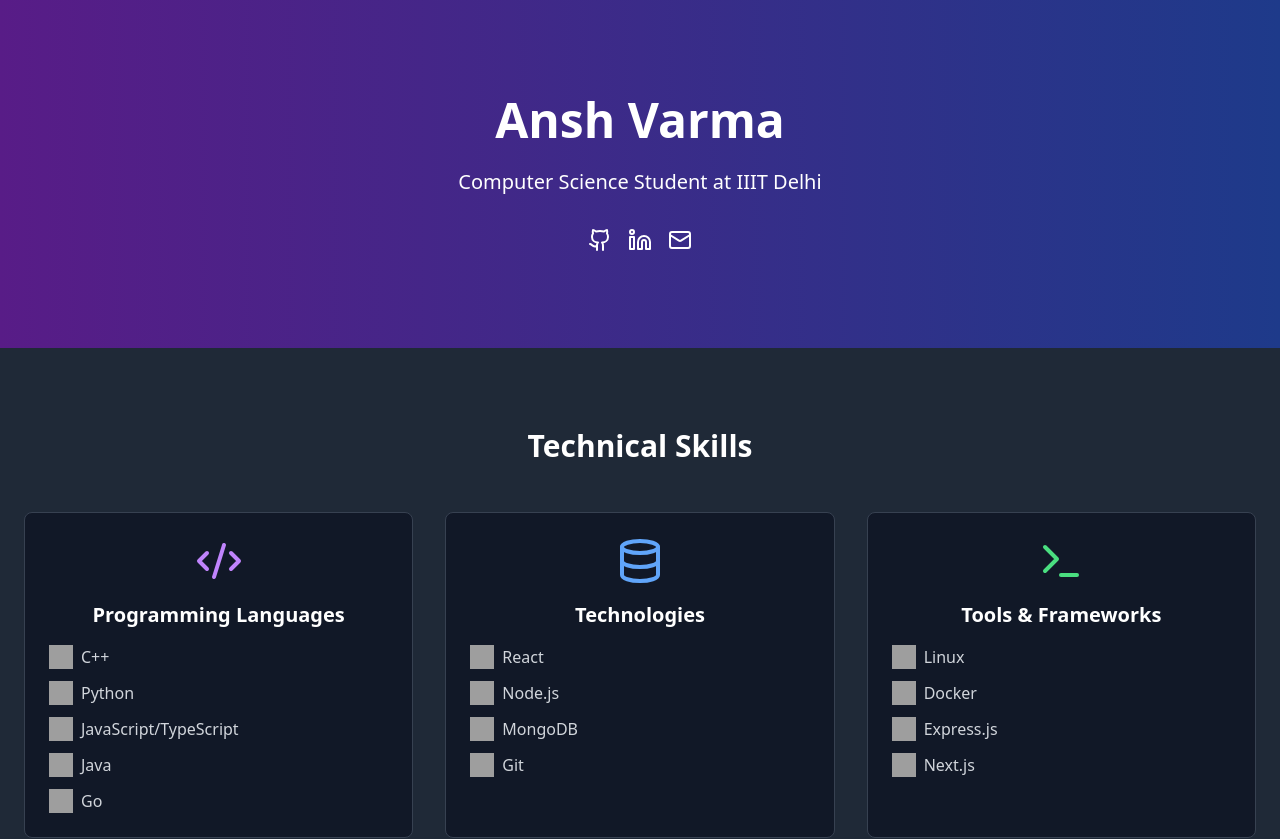
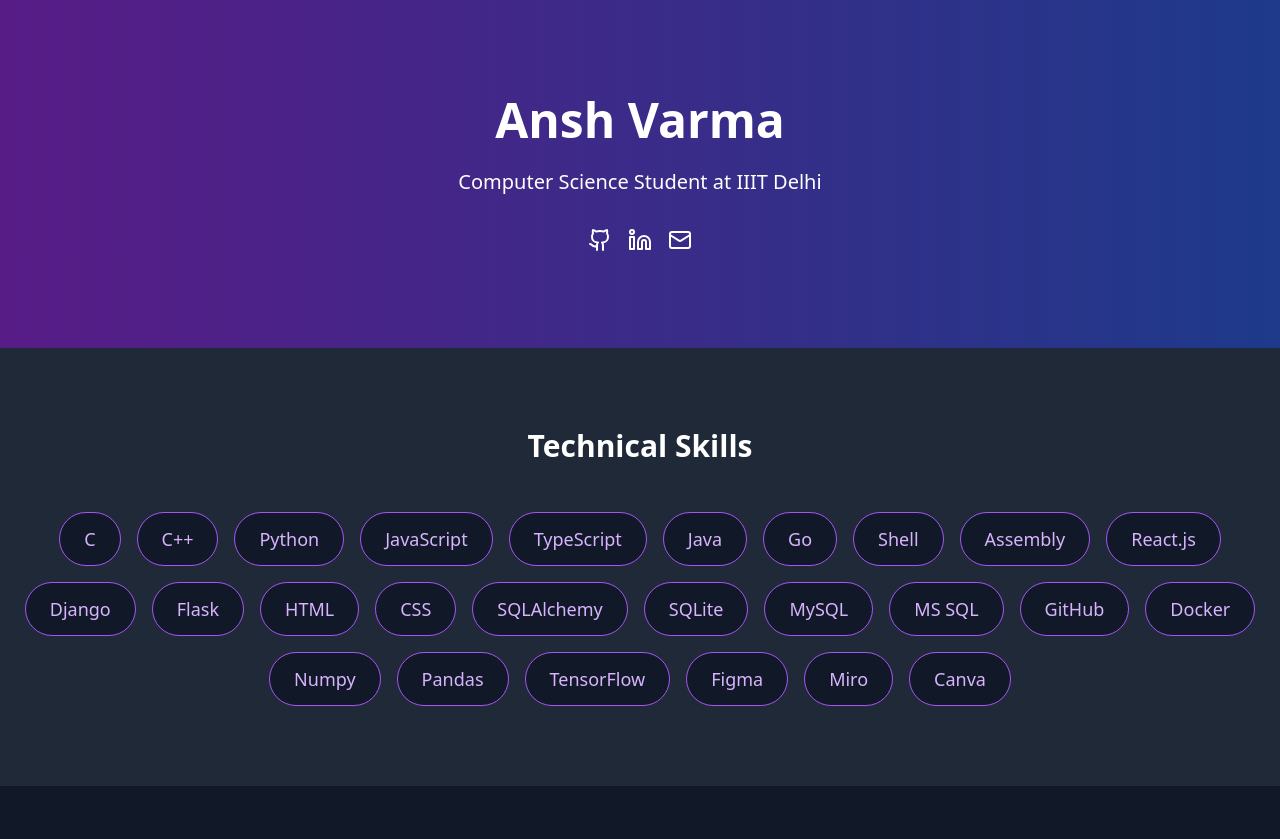
Before and after one commit to meechan16/Portfolio, a React (Vite) app: page / in a window 1280 px wide. Shown: the top 839 px of the page. Built offline with nearby package versions, Linux system fonts and the light colour scheme; grey boxes are pictures that could not be loaded.

Commit message:
skills-sections-updated

```diff
--- a/src/App.tsx
+++ b/src/App.tsx
@@ -45,97 +45,51 @@ function App() {
       </div>
     </div>
   </header>
-{/* Skills Section */}
-<section className="py-20 bg-gray-800">
+      {/* Skills Section */}
+      <section className="py-20 bg-gray-800">
   <div className="container mx-auto px-6">
-    <h2 className="text-3xl font-bold mb-12 text-center text-white">
-      Technical Skills
-    </h2>
-    <div className="grid grid-cols-1 md:grid-cols-3 gap-8">
-      {/* Programming Languages Card */}
-      <div className="p-6 bg-gray-900 rounded-lg border border-gray-700 hover:border-purple-500 transition-all duration-300 hover:scale-105">
-        <Code2 className="w-12 h-12 text-purple-400 mb-4 mx-auto" />
-        <h3 className="text-xl font-semibold mb-4 text-white text-center">
-          Programming Languages
-        </h3>
-        <ul className="space-y-3 text-gray-300">
-          <li className="flex items-center space-x-2">
-            <img src="https://cdn.jsdelivr.net/npm/simple-icons@v5/icons/cplusplus.svg" alt="C++" className="w-6 h-6 text-blue-500" />
-            <span>C++</span>
-          </li>
-          <li className="flex items-center space-x-2">
-            <img src="https://cdn.jsdelivr.net/npm/simple-icons@v5/icons/python.svg" alt="Python" className="w-6 h-6 text-yellow-500" />
-            <span>Python</span>
-          </li>
-          <li className="flex items-center space-x-2">
-            <img src="https://cdn.jsdelivr.net/npm/simple-icons@v5/icons/javascript.svg" alt="JavaScript" className="w-6 h-6 text-yellow-400" />
-            <span>JavaScript/TypeScript</span>
-          </li>
-          <li className="flex items-center space-x-2">
-            <img src="https://cdn.jsdelivr.net/npm/simple-icons@v5/icons/java.svg" alt="Java" className="w-6 h-6 text-red-500" />
-            <span>Java</span>
-          </li>
-          <li className="flex items-center space-x-2">
-            <img src="https://cdn.jsdelivr.net/npm/simple-icons@v5/icons/go.svg" alt="Go" className="w-6 h-6 text-blue-400" />
-            <span>Go</span>
-          </li>
-        </ul>
-      </div>
+    <h2 className="text-3xl font-bold mb-12 text-center text-white">Technical Skills</h2>
+    <div className="flex flex-wrap justify-center gap-4">
+      {/* Programming Languages */}
+      <span className="px-6 py-3 bg-gray-900 text-purple-300 rounded-full text-lg border border-purple-500 hover:bg-purple-900 transition-colors duration-300">C</span>
+      <span className="px-6 py-3 bg-gray-900 text-purple-300 rounded-full text-lg border border-purple-500 hover:bg-purple-900 transition-colors duration-300">C++</span>
+      <span className="px-6 py-3 bg-gray-900 text-purple-300 rounded-full text-lg border border-purple-500 hover:bg-purple-900 transition-colors duration-300">Python</span>
+      <span className="px-6 py-3 bg-gray-900 text-purple-300 rounded-full text-lg border border-purple-500 hover:bg-purple-900 transition-colors duration-300">JavaScript</span>
+      <span className="px-6 py-3 bg-gray-900 text-purple-300 rounded-full text-lg border border-purple-500 hover:bg-purple-900 transition-colors duration-300">TypeScript</span>
+      <span className="px-6 py-3 bg-gray-900 text-purple-300 rounded-full text-lg border border-purple-500 hover:bg-purple-900 transition-colors duration-300">Java</span>
+      <span className="px-6 py-3 bg-gray-900 text-purple-300 rounded-full text-lg border border-purple-500 hover:bg-purple-900 transition-colors duration-300">Go</span>
+      <span className="px-6 py-3 bg-gray-900 text-purple-300 rounded-full text-lg border border-purple-500 hover:bg-purple-900 transition-colors duration-300">Shell</span>
+      <span className="px-6 py-3 bg-gray-900 text-purple-300 rounded-full text-lg border border-purple-500 hover:bg-purple-900 transition-colors duration-300">Assembly</span>
 
-      {/* Technologies Card */}
-      <div className="p-6 bg-gray-900 rounded-lg border border-gray-700 hover:border-blue-500 transition-all duration-300 hover:scale-105">
-        <Database className="w-12 h-12 text-blue-400 mb-4 mx-auto" />
-        <h3 className="text-xl font-semibold mb-4 text-white text-center">
-          Technologies
-        </h3>
-        <ul className="space-y-3 text-gray-300">
-          <li className="flex items-center space-x-2">
-            <img src="https://cdn.jsdelivr.net/npm/simple-icons@v5/icons/react.svg" alt="React" className="w-6 h-6 text-blue-400" />
-            <span>React</span>
-          </li>
-          <li className="flex items-center space-x-2">
-            <img src="https://cdn.jsdelivr.net/npm/simple-icons@v5/icons/nodedotjs.svg" alt="Node.js" className="w-6 h-6 text-green-500" />
-            <span>Node.js</span>
-          </li>
-          <li className="flex items-center space-x-2">
-            <img src="https://cdn.jsdelivr.net/npm/simple-icons@v5/icons/mongodb.svg" alt="MongoDB" className="w-6 h-6 text-green-400" />
-            <span>MongoDB</span>
-          </li>
-          <li className="flex items-center space-x-2">
-            <img src="https://cdn.jsdelivr.net/npm/simple-icons@v5/icons/git.svg" alt="Git" className="w-6 h-6 text-orange-500" />
-            <span>Git</span>
-          </li>
-        </ul>
-      </div>
+      {/* Web Development */}
+      <span className="px-6 py-3 bg-gray-900 text-purple-300 rounded-full text-lg border border-purple-500 hover:bg-purple-900 transition-colors duration-300">React.js</span>
+      <span className="px-6 py-3 bg-gray-900 text-purple-300 rounded-full text-lg border border-purple-500 hover:bg-purple-900 transition-colors duration-300">Django</span>
+      <span className="px-6 py-3 bg-gray-900 text-purple-300 rounded-full text-lg border border-purple-500 hover:bg-purple-900 transition-colors duration-300">Flask</span>
+      <span className="px-6 py-3 bg-gray-900 text-purple-300 rounded-full text-lg border border-purple-500 hover:bg-purple-900 transition-colors duration-300">HTML</span>
+      <span className="px-6 py-3 bg-gray-900 text-purple-300 rounded-full text-lg border border-purple-500 hover:bg-purple-900 transition-colors duration-300">CSS</span>
 
-      {/* Tools & Frameworks Card */}
-      <div className="p-6 bg-gray-900 rounded-lg border border-gray-700 hover:border-green-500 transition-all duration-300 hover:scale-105">
-        <Terminal className="w-12 h-12 text-green-400 mb-4 mx-auto" />
-        <h3 className="text-xl font-semibold mb-4 text-white text-center">
-          Tools & Frameworks
-        </h3>
-        <ul className="space-y-3 text-gray-300">
-          <li className="flex items-center space-x-2">
-            <img src="https://cdn.jsdelivr.net/npm/simple-icons@v5/icons/linux.svg" alt="Linux" className="w-6 h-6 text-yellow-500" />
-            <span>Linux</span>
-          </li>
-          <li className="flex items-center space-x-2">
-            <img src="https://cdn.jsdelivr.net/npm/simple-icons@v5/icons/docker.svg" alt="Docker" className="w-6 h-6 text-blue-400" />
-            <span>Docker</span>
-          </li>
-          <li className="flex items-center space-x-2">
-            <img src="https://cdn.jsdelivr.net/npm/simple-icons@v5/icons/express.svg" alt="Express.js" className="w-6 h-6 text-gray-400" />
-            <span>Express.js</span>
-          </li>
-          <li className="flex items-center space-x-2">
-            <img src="https://cdn.jsdelivr.net/npm/simple-icons@v5/icons/nextdotjs.svg" alt="Next.js" className="w-6 h-6 text-black dark:text-white" />
-            <span>Next.js</span>
-          </li>
-        </ul>
-      </div>
+      {/* Databases */}
+      <span className="px-6 py-3 bg-gray-900 text-purple-300 rounded-full text-lg border border-purple-500 hover:bg-purple-900 transition-colors duration-300">SQLAlchemy</span>
+      <span className="px-6 py-3 bg-gray-900 text-purple-300 rounded-full text-lg border border-purple-500 hover:bg-purple-900 transition-colors duration-300">SQLite</span>
+      <span className="px-6 py-3 bg-gray-900 text-purple-300 rounded-full text-lg border border-purple-500 hover:bg-purple-900 transition-colors duration-300">MySQL</span>
+      <span className="px-6 py-3 bg-gray-900 text-purple-300 rounded-full text-lg border border-purple-500 hover:bg-purple-900 transition-colors duration-300">MS SQL</span>
+
+      {/* Tools & Technologies */}
+      <span className="px-6 py-3 bg-gray-900 text-purple-300 rounded-full text-lg border border-purple-500 hover:bg-purple-900 transition-colors duration-300">GitHub</span>
+      <span className="px-6 py-3 bg-gray-900 text-purple-300 rounded-full text-lg border border-purple-500 hover:bg-purple-900 transition-colors duration-300">Docker</span>
+      {/* Libraries & Frameworks */}
+      <span className="px-6 py-3 bg-gray-900 text-purple-300 rounded-full text-lg border border-purple-500 hover:bg-purple-900 transition-colors duration-300">Numpy</span>
+      <span className="px-6 py-3 bg-gray-900 text-purple-300 rounded-full text-lg border border-purple-500 hover:bg-purple-900 transition-colors duration-300">Pandas</span>
+      <span className="px-6 py-3 bg-gray-900 text-purple-300 rounded-full text-lg border border-purple-500 hover:bg-purple-900 transition-colors duration-300">TensorFlow</span>
+
+      {/* Other Technologies */}
+      <span className="px-6 py-3 bg-gray-900 text-purple-300 rounded-full text-lg border border-purple-500 hover:bg-purple-900 transition-colors duration-300">Figma</span>
+      <span className="px-6 py-3 bg-gray-900 text-purple-300 rounded-full text-lg border border-purple-500 hover:bg-purple-900 transition-colors duration-300">Miro</span>
+      <span className="px-6 py-3 bg-gray-900 text-purple-300 rounded-full text-lg border border-purple-500 hover:bg-purple-900 transition-colors duration-300">Canva</span>
     </div>
   </div>
 </section>
+
       {/* Projects Section */}
       <section className="py-20 bg-gray-900">
         <div className="container mx-auto px-6">
```
